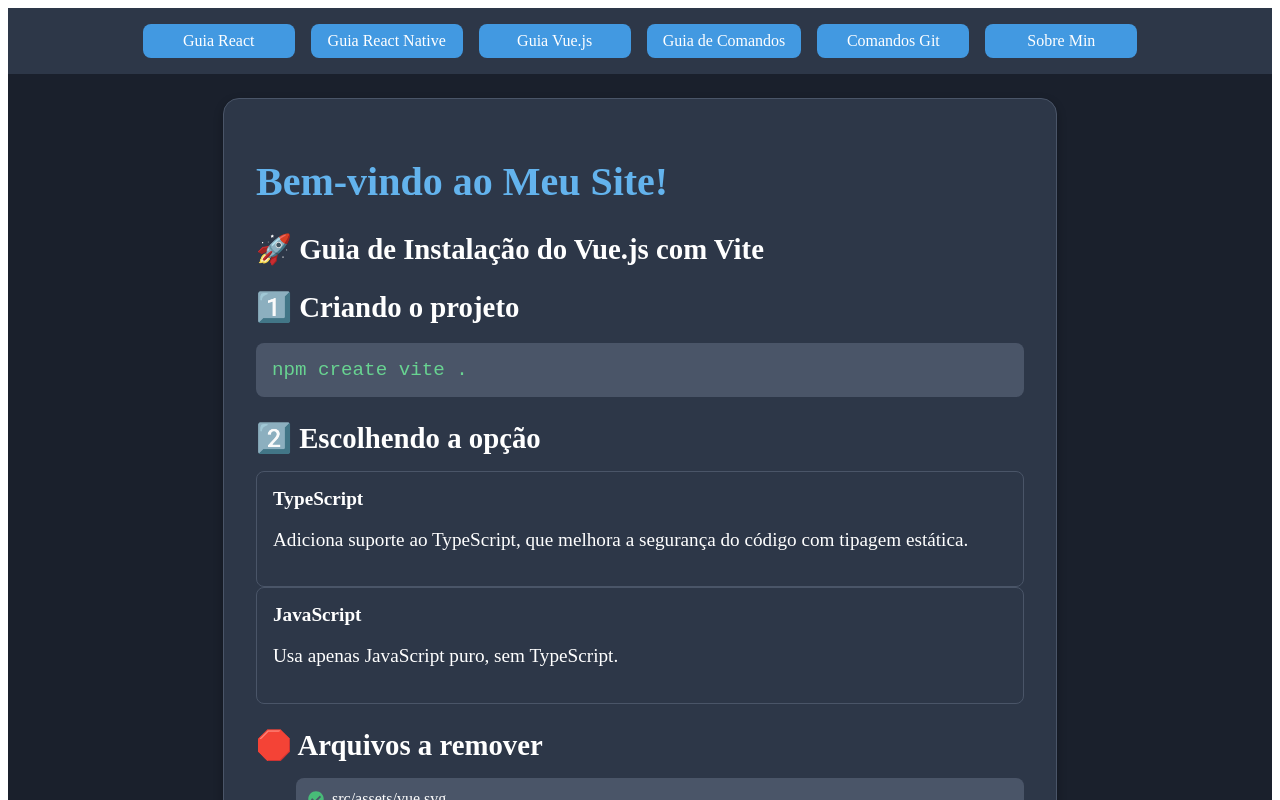
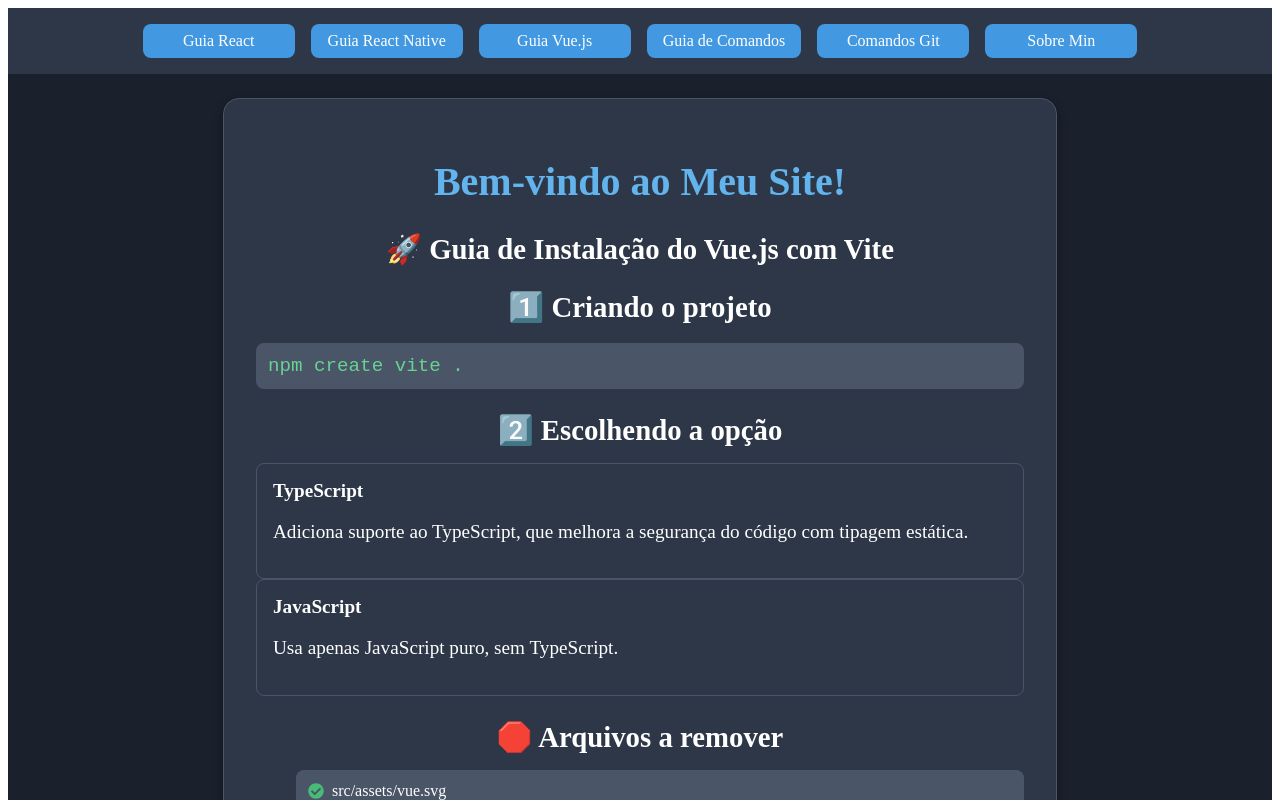
Before and after one commit to rma98/devguides, a React (Vite) app: page /vueguide in a window 1280 px wide. Shown: the top 800 px of the page. Built offline with nearby package versions, Linux system fonts and the light colour scheme.

Commit message:
Update file VueGuideStyles.js for styles folder

```diff
--- a/src/pages/styles/VueGuideStyles.js
+++ b/src/pages/styles/VueGuideStyles.js
@@ -13,18 +13,27 @@
 
 const Card = styled.div`
   max-width: 768px;
-  width: 100%;
+  width: 90%;
   background-color: #2d3748;
   padding: 32px;
   border-radius: 16px;
   box-shadow: 0px 4px 10px rgba(0, 0, 0, 0.3);
   border: 1px solid #4a5568;
+
+  @media (max-width: 480px) {
+    padding: 20px; /* Menos padding para evitar excesso de espaço */
+  }
 `;
 
 const Title = styled.h1`
   font-size: 2.5rem;
   font-weight: bold;
   color: #63b3ed;
+  text-align: center;
+
+  @media (max-width: 480px) {
+    font-size: 2rem; /* Diminui o tamanho da fonte em telas menores */
+  }
 `;
 
 const Subtitle = styled.h2`
@@ -32,6 +41,11 @@
   font-weight: bold;
   margin-top: 24px;
   margin-bottom: 8px;
+  text-align: center;
+
+  @media (max-width: 480px) {
+    font-size: 1.5rem; /* Ajusta a fonte para mobile */
+  }
 `;
 
 const OptionList = styled.ul`
@@ -57,11 +71,18 @@
 
 const Pre = styled.pre`
   background-color: #4a5568;
-  padding: 16px;
+  padding: 12px;
   border-radius: 8px;
   font-family: monospace;
   color: #68d391;
   font-size: 1.2rem;
+  max-width: 100%; /* Evita que o conteúdo ultrapasse a tela */
+  overflow-x: auto; /* Permite rolagem horizontal para códigos longos */
+
+  @media (max-width: 480px) {
+    font-size: 1rem; /* Diminui a fonte em telas menores */
+    padding: 8px; /* Ajusta o padding para melhor encaixe */
+  }
 `;
 
 export { Container, Card, Title, Subtitle, OptionList, OptionItem, Pre };
```
